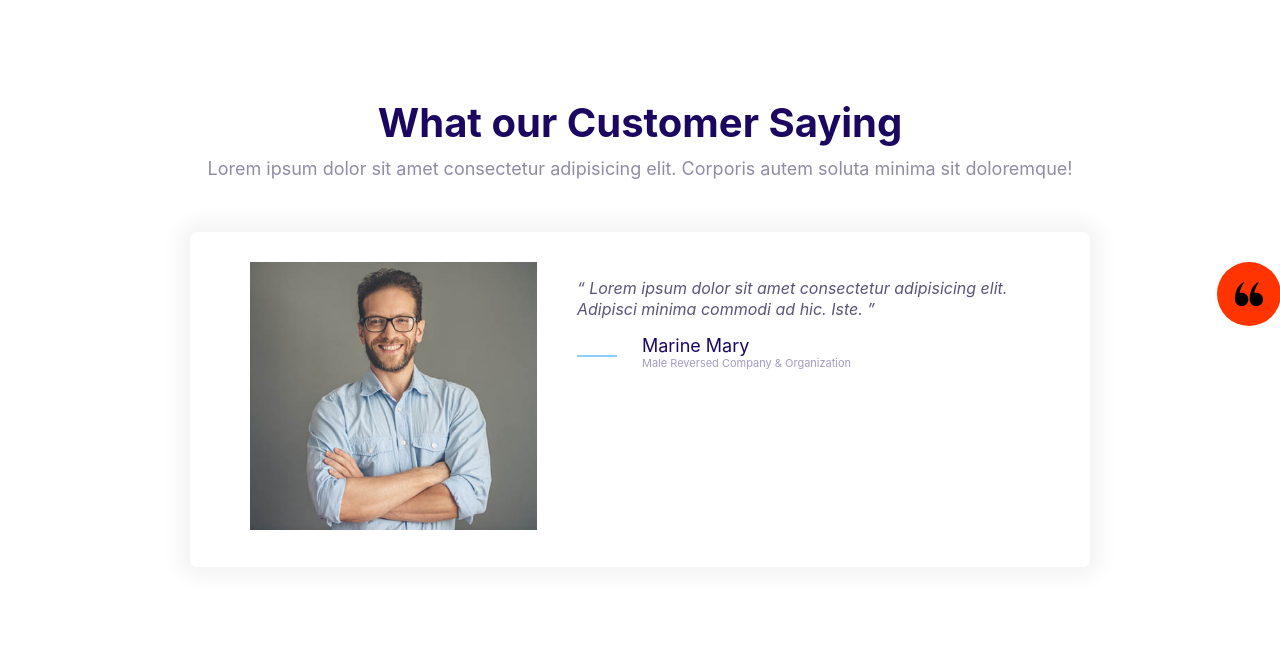
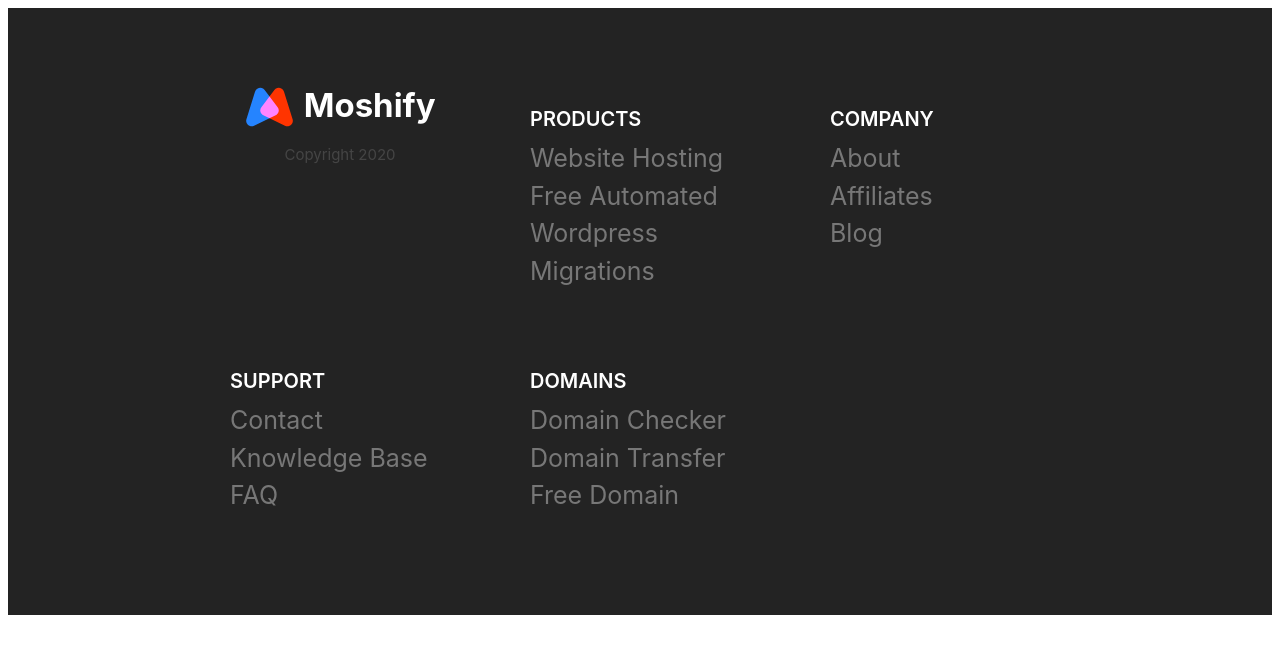
Before and after one commit to cynthiame/cynthify, a plain HTML site: page index.html in a window 1280 px wide. Drawn offline with Linux system fonts and the light colour scheme.

Commit message:
define styles and check the bugs of the footer.

```diff
--- a/css/styles.css
+++ b/css/styles.css
@@ -828,3 +828,84 @@ a {
         max-width: 650px;
     }
 }
+
+/* footer */
+.footer {
+    background: #232323;
+}
+
+.footer a {
+    color: #777;
+    transition: color 0.3s;
+}
+
+.footer a:hover {
+    color: #fff;
+}
+
+.section__footer {
+    padding: 4rem;
+    border-bottom: 1px solid #f3f3f3;
+}
+
+.section__footer .list {
+    margin: 0;
+}
+
+.footer__heading {
+    text-transform: uppercase;
+    font-weight: 600;
+    font-size: 3.2rem;
+}
+
+.footer__brand {
+    margin-top: 5rem;
+    text-align: center;
+}
+
+.footer__brand img {
+    width: 100%;
+    max-width: 230px;
+}
+
+.footer__list {
+    font-size: 2.5rem;
+}
+
+.footer__copyright {
+    font-size: 2.1rem;
+    color: #fff;
+    opacity: 0.15;
+}
+
+@media screen and (min-width:700px) {
+    .footer__sections {
+        grid-template-columns: repeat(auto-fit, minmax(23.5rem, 1fr));
+    }
+
+    .footer .collapsible__chevron {
+        display: none;
+    }
+
+    .footer .collapsible__content {
+        opacity: 1;
+        max-height: 100%;
+    }
+
+    .footer__brand {
+        order: -1;
+        margin-top: 1rem;
+    }
+
+    .footer__copyright {
+        font-size: 1.5rem;
+    }
+
+    .section__footer {
+        border: 0;
+    }
+
+    .footer__heading {
+        font-size: 2rem;
+    }
+}
--- a/index.html
+++ b/index.html
@@ -9,52 +9,75 @@
     <link rel="stylesheet" href="css/styles.css" />
   </head>
   <body>
-    <section class="block">
-      <header class="block__header">
-        <h2>What our Customer Saying</h2>
-        <p>
-          Lorem ipsum dolor sit amet consectetur adipisicing elit. Corporis
-          autem soluta minima sit doloremque!
-        </p>
-      </header>
-      <div class="container">
-        <div class="card testimonials">
-          <div class="grid grid__cols-2">
-            <div class="testimonial__image">
-              <img
-                src="./images/testimonial.jpg"
-                alt="A female happy, smiling customer."
-              />
-              <span class="icon-container icon-container--accent">
-                <svg class="icon--small icon--other-color">
-                  <use xlink:href="images/sprite.svg#quotes"></use>
-                </svg>
-              </span>
-            </div>
-            <blockquote class="quote">
-              <p class="quote__text">
-                Lorem ipsum dolor sit amet consectetur adipisicing elit.
-                Adipisci minima commodi ad hic. Iste.
-              </p>
-              <footer>
-                <div class="media">
-                  <div class="media__image">
-                    <svg class="icon icon--primary quote__line">
-                      <use xlink:href="images/sprite.svg#line"></use>
-                    </svg>
-                  </div>
-                  <div class="media__body">
-                    <h3 class="quote__author">Marine Mary</h3>
-                    <p class="quote__company">
-                      Male Reversed Company & Organization
-                    </p>
-                  </div>
-                </div>
-              </footer>
-            </blockquote>
+    <footer class="block block--dark footer">
+      <div class="container grid footer__sections">
+        <section class="collapsible collapsible--expanded section__footer">
+          <header class="collapsible__header">
+            <h2 class="collapsible__heading footer__heading">Products</h2>
+            <svg class="icon icon--white collapsible__chevron">
+              <use xlink:href="images/sprite.svg#chevron"></use>
+            </svg>
+          </header>
+          <div class="collapsible__content">
+            <ul class="list footer__list">
+              <li><a href="#">Website Hosting</a></li>
+              <li><a href="#">Free Automated Wordpress</a></li>
+              <li><a href="#">Migrations</a></li>
+            </ul>
           </div>
+        </section>
+        <section class="collapsible section__footer">
+          <header class="collapsible__header">
+            <h2 class="collapsible__heading footer__heading">Company</h2>
+            <svg class="icon icon--white collapsible__chevron">
+              <use xlink:href="images/sprite.svg#chevron"></use>
+            </svg>
+          </header>
+          <div class="collapsible__content">
+            <ul class="list footer__list">
+              <li><a href="#">About</a></li>
+              <li><a href="#">Affiliates</a></li>
+              <li><a href="#">Blog</a></li>
+            </ul>
+          </div>
+        </section>
+        <section class="collapsible section__footer">
+          <header class="collapsible__header">
+            <h2 class="collapsible__heading footer__heading">Support</h2>
+            <svg class="icon icon--white collapsible__chevron">
+              <use xlink:href="images/sprite.svg#chevron"></use>
+            </svg>
+          </header>
+          <div class="collapsible__content">
+            <ul class="list footer__list">
+              <li><a href="#">Contact</a></li>
+              <li><a href="#">Knowledge Base</a></li>
+              <li><a href="#">FAQ</a></li>
+            </ul>
+          </div>
+        </section>
+      </section>
+      <section class="collapsible section__footer">
+        <header class="collapsible__header">
+          <h2 class="collapsible__heading footer__heading">Domains</h2>
+          <svg class="icon icon--white collapsible__chevron">
+            <use xlink:href="images/sprite.svg#chevron"></use>
+          </svg>
+        </header>
+        <div class="collapsible__content">
+          <ul class="list footer__list">
+            <li><a href="#">Domain Checker</a></li>
+            <li><a href="#">Domain Transfer</a></li>
+            <li><a href="#">Free Domain</a></li>
+          </ul>
         </div>
+      </section>
+        <section class="footer__brand">
+          <img src="images/logo.svg" alt="" />
+          <p class="footer__copyright">Copyright 2020</p>
+        </section>
       </div>
-    </section>
+    </footer>
+    <script src="js/main.js"></script>
   </body>
 </html>
```
Also changed, not shown: components/footer.html (added, +70 -0 lines).
